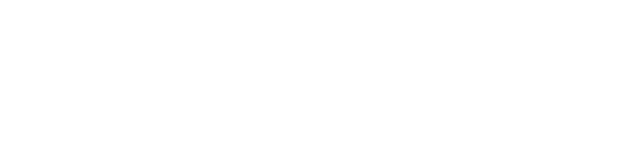
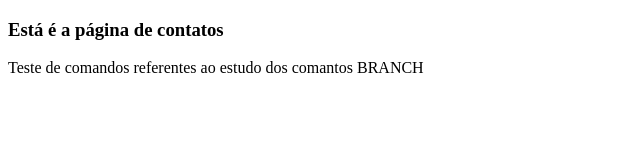
Before and after one commit to Anotso/curso-git-DigInoOne, a plain HTML site: page contato.html in a window 1280 px wide. Shown: the whole page, without its empty margins (0-640 px from the left). Drawn offline with Linux system fonts and the light colour scheme.

Commit message:
Textos pag contato, estudo sobre BRANCH

```diff
--- a/contato.html
+++ b/contato.html
@@ -6,6 +6,7 @@
     <title>Contato</title>
 </head>
 <body>
-
+    <h3>Está é a página de contatos</h3>
+    <p>Teste de comandos referentes ao estudo dos comantos BRANCH</p>
 </body>
 </html>
```
